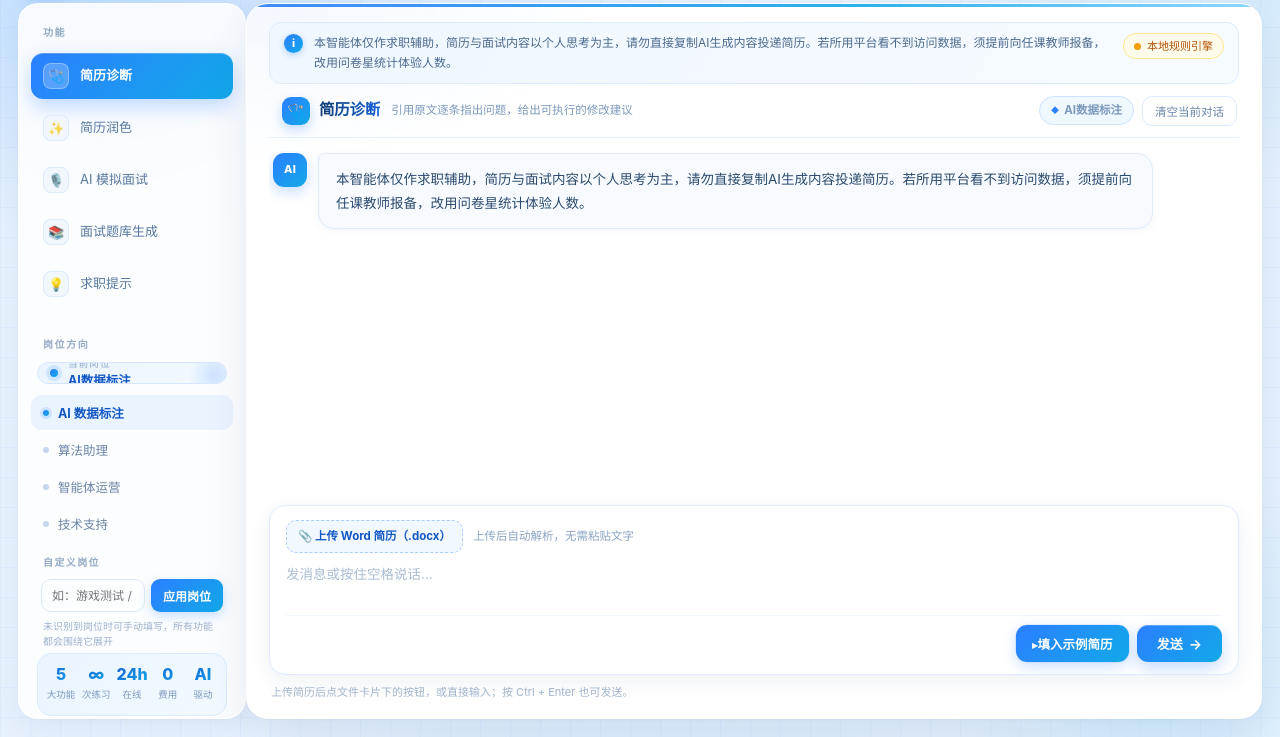
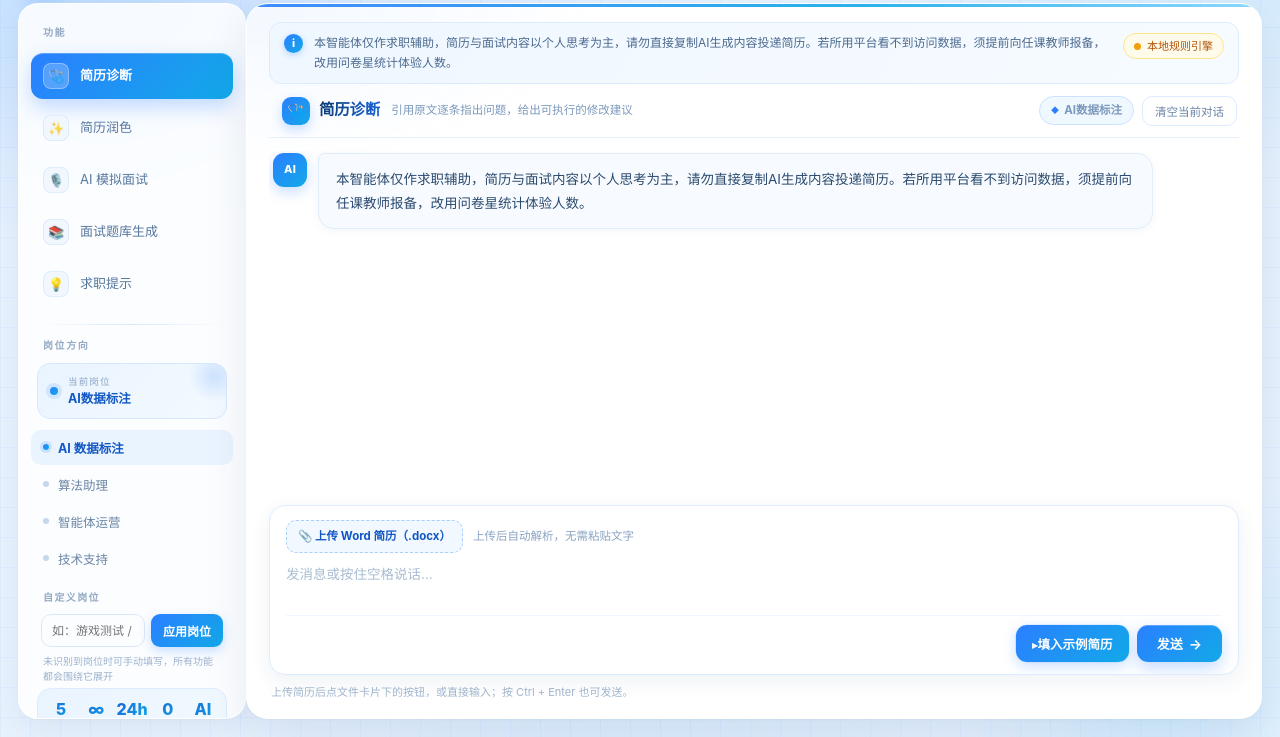
Before and after one commit to hxyydr/ai-job-resume-helper, a plain HTML site: page index.html in a window 1280 px wide. Shown: the part 63-800 px from the top of the page. Drawn offline with Linux system fonts and the light colour scheme; no server answers.

```diff
--- a/index.html
+++ b/index.html
@@ -737,6 +737,15 @@
     box-shadow:0 1px 2px rgba(16,24,40,.03),0 10px 30px rgba(20,60,120,.07);
     padding:16px 12px 14px;
   }
+  /* 侧栏是固定高度的纵向 flex 容器：内容超出时交给 overflow 滚动，
+     禁止 flex-shrink 压缩子项——否则卡片被压扁、文字上下被 overflow:hidden 裁切 */
+  .sidebar > *{flex:0 0 auto;min-height:0}
+  /* 内容高于侧栏时露出细滚动条，提示下面还有内容（自定义岗位等） */
+  .sidebar{scrollbar-width:thin;scrollbar-color:#C4DAF3 transparent}
+  .sidebar::-webkit-scrollbar{width:6px}
+  .sidebar::-webkit-scrollbar-track{background:transparent}
+  .sidebar::-webkit-scrollbar-thumb{background:#C9DDF5;border-radius:3px}
+  .sidebar::-webkit-scrollbar-thumb:hover{background:#A9CDFF}
   .side-label{
     font-size:10px;letter-spacing:.16em;color:#93A9C4;
     padding:4px 12px 9px;
```
